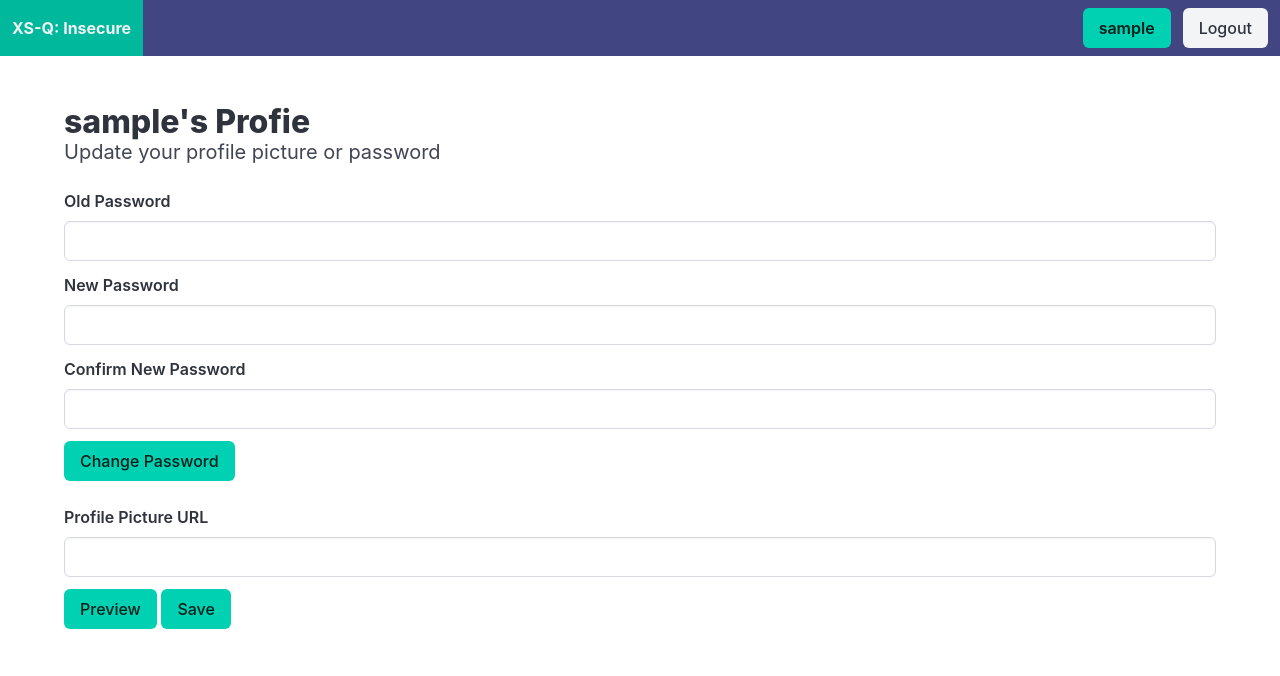
After one commit to georgeataston/cs3sp, a PHP site: page /app/profile.php in a window 1280 px wide. The commit adds this page. Shown: the top 676 px of the page. Run offline with PHP 8.4, Linux system fonts and the light colour scheme; the visitor is signed in with stand-in values (Sample User, id 1).

Commit message:
Results page + skeleton of profile page
/ also now redirects to the authenticated area if logged in

```diff
--- /dev/null
+++ b/src/app/profile.php
@@ -0,0 +1,84 @@
+<?php
+session_start();
+?>
+
+<!DOCTYPE html>
+<html>
+  <head>
+    <meta charset="utf-8">
+    <meta name="viewport" content="width=device-width, initial-scale=1">
+    <title>Profile | Cross-Site Quizzing</title>
+    <link rel="stylesheet" href="/app.css">
+  </head>
+  <body>
+    <?php include('../nav.php') ?>
+    <section class="section">
+        <div class="container">
+            <h1 class="title">
+                <?= htmlspecialchars($_SESSION['username']) ?>'s Profie
+            </h1>
+            <p class="subtitle">
+                Update your profile picture or password
+            </p>
+            <form method="post">
+                <div class="field">
+                    <label class="label">Old Password</label>
+                    <div class="control">
+                        <input class="input" type="password" name="old">
+                        <?php if (isset($errors['old'])): ?>
+                            <p class="help is-danger"><?= htmlspecialchars($errors['old']) ?></p>
+                        <?php endif; ?>
+                    </div>
+                </div>
+
+                <div class="field">
+                    <label class="label">New Password</label>
+                    <div class="control">
+                        <input class="input" type="password" name="new">
+                        <?php if (isset($errors['new'])): ?>
+                            <p class="help is-danger"><?= htmlspecialchars($errors['new']) ?></p>
+                        <?php endif; ?>
+                    </div>
+                </div>
+
+                <div class="field">
+                    <label class="label">Confirm New Password</label>
+                    <div class="control">
+                        <input class="input" name="confirm" type="password">
+                        <?php if (isset($errors['confirm'])): ?>
+                            <p class="help is-danger"><?= htmlspecialchars($errors['confirm']) ?></p>
+                        <?php endif; ?>
+                    </div>
+                </div>
+
+                <div class="control">
+                    <button class="button is-primary">Change Password</button>
+                </div>
+                <?php if (isset($errors['general_change'])): ?>
+                    <p class="help is-danger"><?= htmlspecialchars($errors['general_change']) ?></p>
+                <?php endif; ?>
+            </form>
+            <br>
+            <form method="post">
+                <div class="field">
+                    <label class="label">Profile Picture URL</label>
+                    <div class="control">
+                        <input class="input" type="text" name="pfp">
+                        <?php if (isset($errors['pfp'])): ?>
+                            <p class="help is-danger"><?= htmlspecialchars($errors['pfp']) ?></p>
+                        <?php endif; ?>
+                    </div>
+                </div>
+
+                <div class="control">
+                    <button class="button is-primary">Preview</button>
+                    <button class="button is-primary">Save</button>
+                </div>
+                <?php if (isset($errors['general_pfp'])): ?>
+                    <p class="help is-danger"><?= htmlspecialchars($errors['general_pfp']) ?></p>
+                <?php endif; ?>
+            </form>
+        </div>
+    </section>
+  </body>
+</html>
--- a/src/index.php
+++ b/src/index.php
@@ -1,6 +1,9 @@
 <?php
 session_start();
-
+if (isset($_SESSION['id'])) {
+    header("Location: /app");
+    exit;
+}
 ?>
 
 <!DOCTYPE html>
```
Also changed, not shown: src/app/results.php (added, +73 -0 lines).
